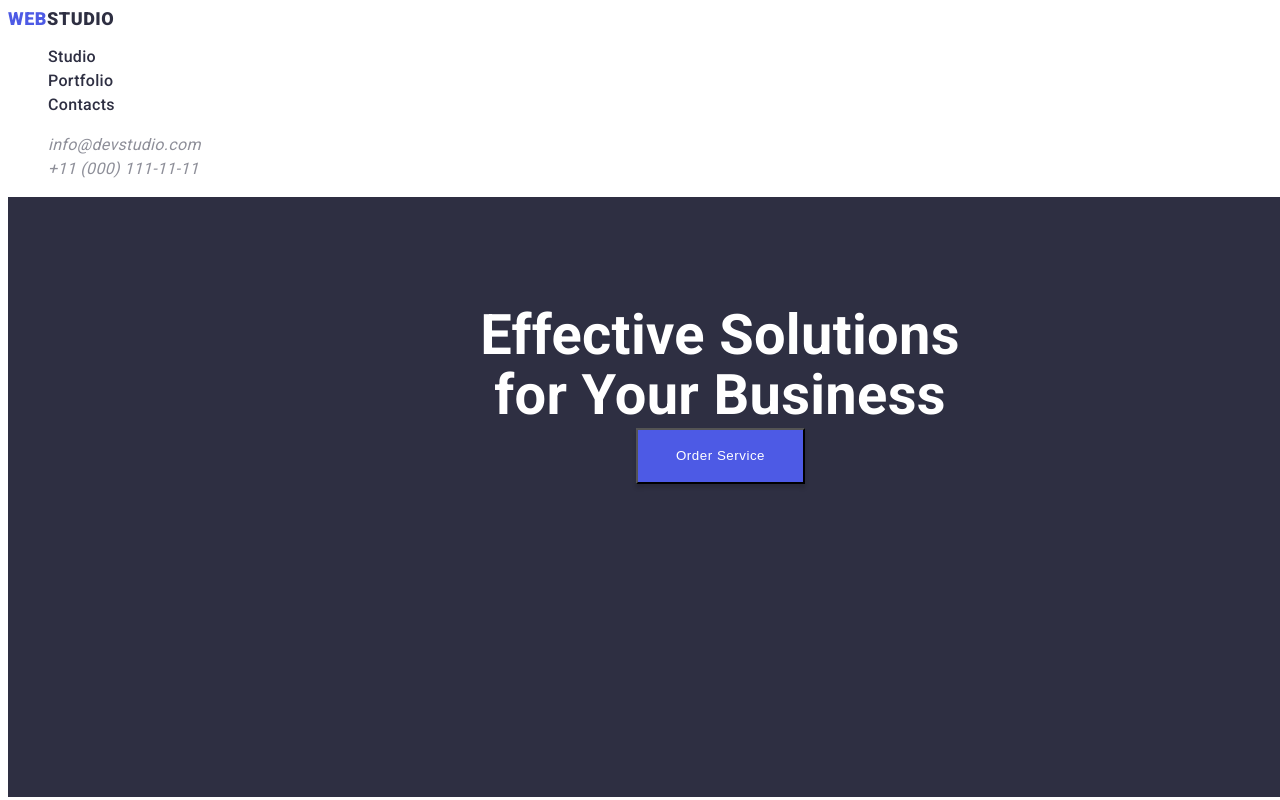
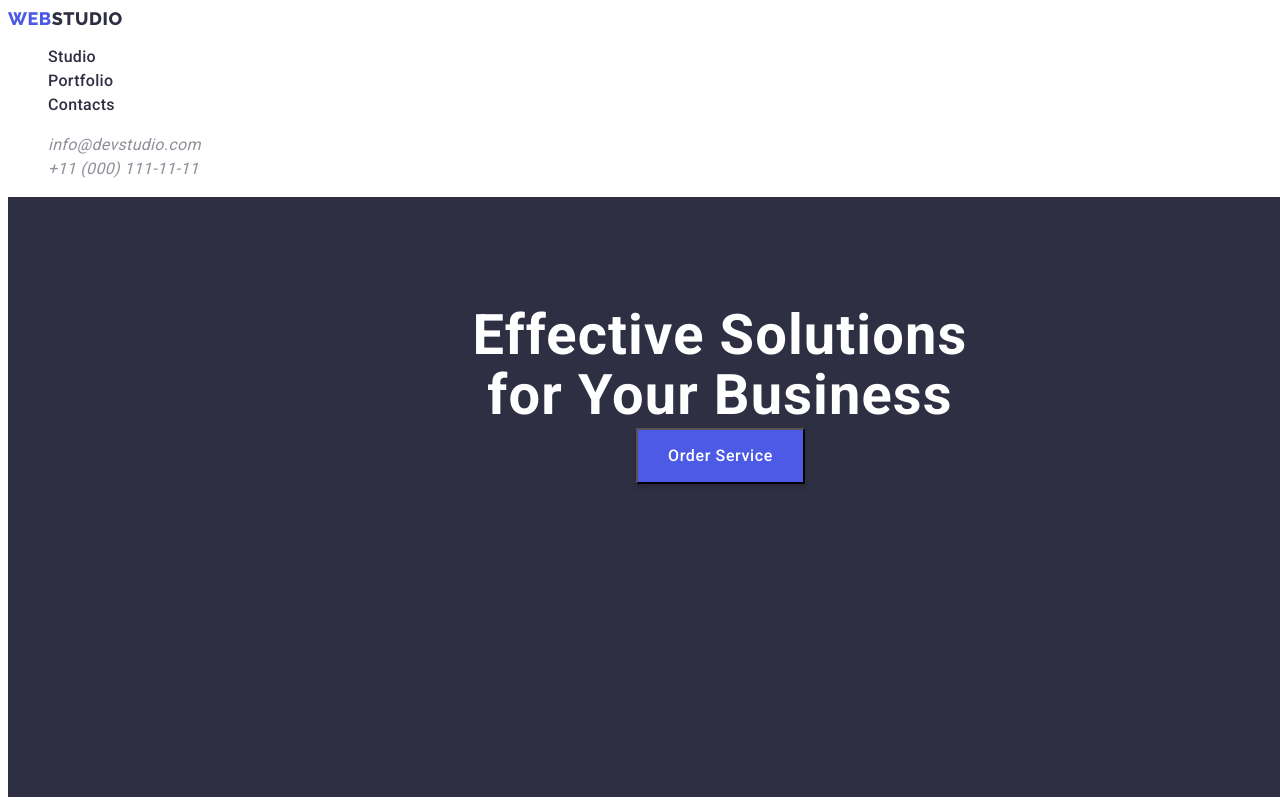
Before and after one commit to AlinaKalen/goit-markup-hw-02, a plain HTML site: page index.html in a window 1280 px wide. Shown: the top 800 px of the page. Drawn offline with Linux system fonts and the light colour scheme.

Commit message:
new update

```diff
--- a/css/styles.css
+++ b/css/styles.css
@@ -29,8 +29,9 @@ body {
     text-transform: uppercase;
     font-weight: 800;
     font-size: 18px;
-    line-height: 1.166;
+    line-height: 1.17;
     text-decoration: none;
+    font-family: "Raleway", sans-serif;
 
 }
 .logo-header {
@@ -40,8 +41,9 @@ body {
     text-transform: uppercase;
     font-weight: 800;
     font-size: 18px;
-    line-height: 1.166;
+    line-height: 1.17;
     text-decoration: none;
+    font-family: "Raleway", sans-serif;
 
 }
 
@@ -49,10 +51,11 @@ body {
     color: var(--light-cloud);
     font-weight: 800;
     font-size: 18px;
-    line-height: 1.166;
+    line-height: 1.17;
     letter-spacing: 0.03em;
     text-transform: uppercase;
     text-decoration: none;
+    font-family: "Raleway", sans-serif;
 
 }
 
@@ -98,12 +101,14 @@ body {
     font-size: 56px;
     line-height: 1.07;
     text-align: center;
+    letter-spacing: 0.02em;
 
     position: absolute;
     width: 496px;
     height: 120px;
     left: 472px;
     top: 260px;
+
 }
 
 .main-button {
@@ -115,6 +120,14 @@ body {
     top: 428px;
     cursor: pointer;
     box-shadow: 0px 4px 4px rgba(0, 0, 0, 0.15);
+    font-family: "Roboto", sans-serif;
+    font-size: 16px;
+    letter-spacing: 0.04em;
+    font-weight: 500;
+    line-height: 1.5;
+    color: var(--white-background);
+    align-items: center;
+
 
 }
 .main-button:hover {
@@ -127,18 +140,12 @@ body {
 
 }
 
-.button-description {
-    color: var(--white-background);
-    align-items: center;
-    letter-spacing: 0.04em;
-    font-weight: 500;
-    line-height: 1.5;
-}
 
 .features-heading{
     font-weight: 500;
     font-size: 20px;
     line-height: 1.2;
+    letter-spacing: 0.02em;
 
 }
 
@@ -153,6 +160,7 @@ body {
     font-size: 36px;
     line-height: 1.11;
     text-align: center;
+
 
 }
 
```
